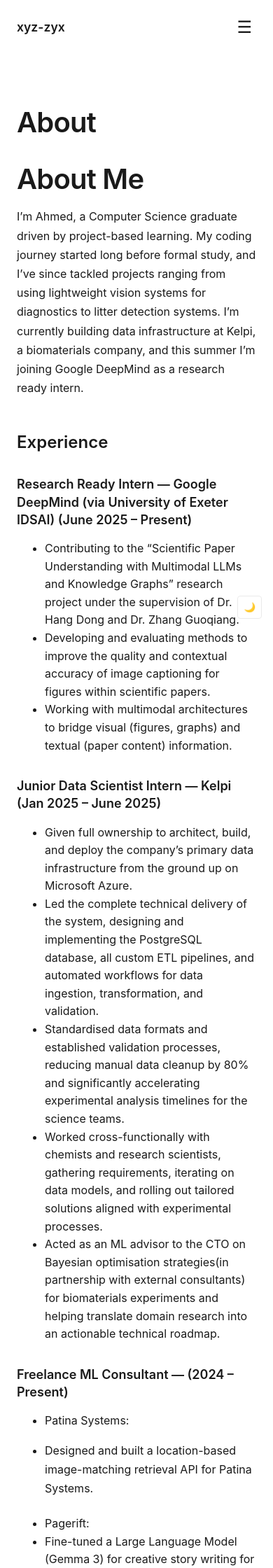
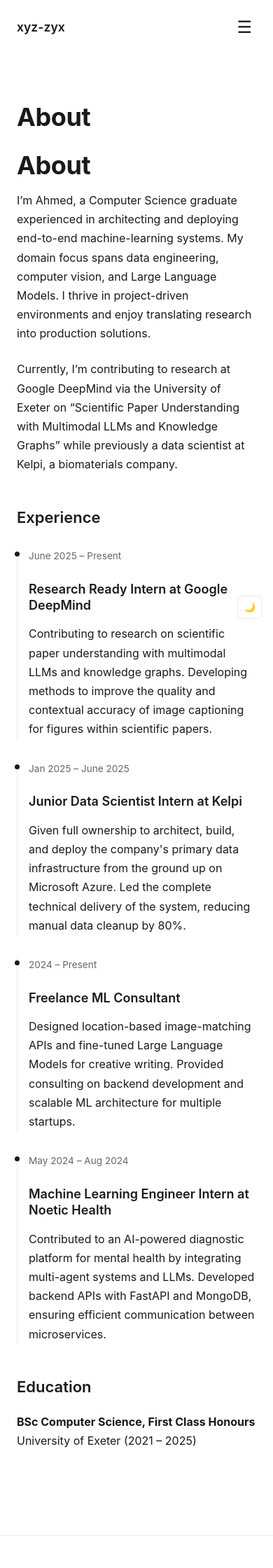
Before and after one commit to AMOHA-98/blogxyz, a Jekyll site: the page built from about.md, in a window 390 px wide. Shown: the top 2240 px of the page at 70% size. Built offline with Jekyll 4.4.1, drawn with Linux system fonts in a browser that asks for light colours; some of the changed text lies outside the part shown.

Commit message:
Revise About and Projects sections for enhanced clarity and structure. Updated personal description to reflect current expertise in machine learning and data engineering. Reorganized experience and project details into a timeline format for better readability. Adjusted CSS for improved typography and layout consistency across the site.

```diff
--- a/about.md
+++ b/about.md
@@ -4,56 +4,41 @@ title: About
 permalink: /about/
 ---
 
-# About Me
+# About
 
-I'm Ahmed, a Computer Science graduate driven by project-based learning. My coding journey started long before formal
-study, and I've since tackled projects ranging from using lightweight vision systems for diagnostics to litter detection
-systems. I'm currently building data infrastructure at Kelpi, a biomaterials company, and this summer I'm joining Google
-DeepMind as a research ready intern.
+I'm Ahmed, a Computer Science graduate experienced in architecting and deploying end-to-end machine-learning systems. My domain focus spans data engineering, computer vision, and Large Language Models. I thrive in project-driven environments and enjoy translating research into production solutions.
+
+Currently, I'm contributing to research at Google DeepMind via the University of Exeter on "Scientific Paper Understanding with Multimodal LLMs and Knowledge Graphs" while previously a data scientist at Kelpi, a biomaterials company.
 
 ## Experience
 
-### Research Ready Intern — Google DeepMind (via University of Exeter IDSAI) (June 2025 – Present)
+<div class="timeline">
+  <div class="timeline-item">
+    <span class="timeline-date">June 2025 – Present</span>
+    <h3 class="timeline-title">Research Ready Intern at Google DeepMind</h3>
+    <p>Contributing to research on scientific paper understanding with multimodal LLMs and knowledge graphs. Developing methods to improve the quality and contextual accuracy of image captioning for figures within scientific papers.</p>
+  </div>
 
-* Contributing to the "Scientific Paper Understanding with Multimodal LLMs and Knowledge Graphs" research project under the supervision of Dr. Hang Dong and Dr. Zhang Guoqiang.
-* Developing and evaluating methods to improve the quality and contextual accuracy of image captioning for figures within scientific papers.
-* Working with multimodal architectures to bridge visual (figures, graphs) and textual (paper content) information.
+  <div class="timeline-item">
+    <span class="timeline-date">Jan 2025 – June 2025</span>
+    <h3 class="timeline-title">Junior Data Scientist Intern at Kelpi</h3>
+    <p>Given full ownership to architect, build, and deploy the company's primary data infrastructure from the ground up on Microsoft Azure. Led the complete technical delivery of the system, reducing manual data cleanup by 80%.</p>
+  </div>
 
-### Junior Data Scientist Intern — Kelpi (Jan 2025 – June 2025)
+  <div class="timeline-item">
+    <span class="timeline-date">2024 – Present</span>
+    <h3 class="timeline-title">Freelance ML Consultant</h3>
+    <p>Designed location-based image-matching APIs and fine-tuned Large Language Models for creative writing. Provided consulting on backend development and scalable ML architecture for multiple startups.</p>
+  </div>
 
-* Given full ownership to architect, build, and deploy the company's primary data infrastructure from the ground up on Microsoft Azure.
-* Led the complete technical delivery of the system, designing and implementing the PostgreSQL database, all custom ETL pipelines, and automated workflows for data ingestion, transformation, and validation.
-* Standardised data formats and established validation processes, reducing manual data cleanup by 80% and significantly accelerating experimental analysis timelines for the science teams.
-* Worked cross-functionally with chemists and research scientists, gathering requirements, iterating on data models, and rolling out tailored solutions aligned with experimental processes.
-* Acted as an ML advisor to the CTO on Bayesian optimisation strategies(in partnership with external consultants) for biomaterials experiments and helping translate domain research into an actionable technical roadmap.
-
-### Freelance ML Consultant — (2024 – Present)
-
-* Patina Systems:
-* Designed and built a location-based image-matching retrieval API for Patina Systems.
-
-* Pagerift:
-* Fine-tuned a Large Language Model (Gemma 3) for creative story writing for Pagerift, integrating the DSPy framework to improve output quality.
-* Provided consulting on backend development and scalable ML architecture.
-
-### Machine Learning Engineer Intern — Noetic Health (May 2024 – Aug 2024)
-
-* Contributed to an AI-powered diagnostic platform for mental health by integrating multi-agent systems and LLMs (OpenAI, Claude, Groq) to create dynamic and empathetic user assessments.
-* Developed and maintained backend APIs with FastAPI and MongoDB, ensuring efficient communication between microservices.
-* Implemented safety and ethical guardrails to ensure responsible and secure AI usage.
-* Utilised AWS services to deploy and scale the platform in production.
+  <div class="timeline-item">
+    <span class="timeline-date">May 2024 – Aug 2024</span>
+    <h3 class="timeline-title">Machine Learning Engineer Intern at Noetic Health</h3>
+    <p>Contributed to an AI-powered diagnostic platform for mental health by integrating multi-agent systems and LLMs. Developed backend APIs with FastAPI and MongoDB, ensuring efficient communication between microservices.</p>
+  </div>
+</div>
 
 ## Education
 
-**BSc Computer Science, First Class Honours** (2021 – 2025)
-Key Modules: Advanced AI 3, Machine Learning, AI 2, Advanced Software Development, Advanced Algorithms, Autonomous Agents & Multi-Agent Systems, Distributed & Enterprise Software Development.
-
-## Technical Skills
-
-**Languages** — Python, JavaScript, SQL, TypeScript, C++.
-
-**AI/ML** — PyTorch, TensorFlow, Keras, Scikit-learn, FastAPI, Django, LLM Fine-Tuning, DSPy, Computer Vision (Object Detection, Image Retrieval), Multi-Agent Systems, Data Pre-processing & Optimisation.
-
-**Databases** — PostgreSQL, MongoDB, NoSQL.
-
-**Cloud & Tools** — Azure, AWS, Git, GitHub, CircleCI, Jupyter, Agile (Scrum).
+**BSc Computer Science, First Class Honours**
+University of Exeter (2021 – 2025)
--- a/assets/style.css
+++ b/assets/style.css
@@ -33,27 +33,27 @@ html, body {
 }
 
 h1 {
-  font-weight: 600;
-  font-size: 2.5rem;
+  font-weight: 700;
+  font-size: 2.25rem;
   margin-bottom: 1rem;
-  line-height: 1.2;
-  letter-spacing: -0.02em;
+  line-height: 1.1;
+  letter-spacing: -0.01em;
 }
 
 h2 {
   font-weight: 600;
-  font-size: 1.5rem;
+  font-size: 1.375rem;
   margin-top: 3rem;
   margin-bottom: 1.5rem;
-  line-height: 1.3;
+  line-height: 1.2;
 }
 
 h3 {
   font-weight: 600;
   font-size: 1.125rem;
-  margin-top: 2rem;
+  margin-top: 1.5rem;
   margin-bottom: 0.5rem;
-  line-height: 1.4;
+  line-height: 1.3;
 }
 
 h4 {
@@ -154,35 +154,46 @@ a:hover {
 }
 
 .hero {
-  margin-bottom: 4rem;
+  margin-bottom: 3rem;
 }
 
 .hero h1 {
-  font-size: 2.5rem;
-  margin-bottom: 1.5rem;
+  font-size: 2.25rem;
+  margin-bottom: 1rem;
   color: var(--text-color);
-  font-weight: 600;
-  line-height: 1.2;
+  font-weight: 700;
+  line-height: 1.1;
 }
 
 .hero .tagline {
   color: var(--muted-text);
-  margin-bottom: 2rem;
+  margin-bottom: 1.5rem;
   font-weight: 400;
   font-size: 1.125rem;
-  line-height: 1.5;
+  line-height: 1.4;
+  font-style: italic;
 }
 
 .hero .intro {
   font-size: 1rem;
-  line-height: 1.7;
+  line-height: 1.6;
   color: var(--text-color);
   margin-bottom: 0;
 }
 
+.nav-links-section {
+  margin-top: 2rem;
+  padding-top: 2rem;
+  border-top: 1px solid var(--border-color);
+}
+
+.nav-links-section p {
+  margin-bottom: 0.5rem;
+}
+
 @media (max-width: 768px) {
   .hero h1 {
-    font-size: 2rem;
+    font-size: 1.875rem;
   }
 
   .hero .tagline {
@@ -190,10 +201,7 @@ a:hover {
   }
 }
 
-/* Remove all fancy button styling - use simple text links */
-
 /* Simple clean cards */
-
 .card {
   border-bottom: 1px solid var(--border-color);
   padding-bottom: 2rem;
@@ -204,16 +212,6 @@ a:hover {
 .card:last-child {
   border-bottom: none;
   margin-bottom: 0;
-}
-
-/* Simple sections */
-section {
-  margin-bottom: 4rem;
-}
-
-section h2 {
-  margin-bottom: 2rem;
-  color: var(--text-color);
 }
 
 .card h3 {
@@ -227,6 +225,16 @@ section h2 {
   color: var(--text-color);
   line-height: 1.7;
   margin-bottom: 0;
+}
+
+/* Simple sections */
+section {
+  margin-bottom: 4rem;
+}
+
+section h2 {
+  margin-bottom: 2rem;
+  color: var(--text-color);
 }
 
 /* Post meta styling */
--- a/projects.md
+++ b/projects.md
@@ -4,33 +4,30 @@ title: Projects
 permalink: /projects/
 ---
 
-# Projects & Case Studies
+# Projects
 
-## Automatic Detection of Diabetic Retinopathy on Edge Devices (BSc Dissertation)
+<div class="timeline">
+  <div class="timeline-item">
+    <span class="timeline-date">2024</span>
+    <h3 class="timeline-title">Automatic Detection of Diabetic Retinopathy on Edge Devices</h3>
+    <p>Investigated and compared Vision Transformer (ViT) and CNN architectures for detecting diabetic retinopathy, focusing on deployment to resource-constrained hardware. Applied model optimisation techniques, including quantisation and pruning, to reduce model size and enable efficient inference on embedded devices.</p>
+  </div>
 
-* Investigated and compared Vision Transformer (ViT) and CNN architectures for detecting diabetic retinopathy, focusing on deployment to resource-constrained hardware.
-* Designed and implemented robust data-gathering and preprocessing pipelines for large-scale retinal image datasets to ensure valid training and evaluation splits.
-* Applied model optimisation techniques, including quantisation and pruning, to reduce model size and enable efficient inference on embedded devices.
-* Authored a formal dissertation covering methodology, experimental analysis, results, and deployment lessons learned.
+  <div class="timeline-item">
+    <span class="timeline-date">2024</span>
+    <h3 class="timeline-title">Location-Based Image Matching API — Patina Systems</h3>
+    <p>Designed a FastAPI microservice that performs geospatially-aware image matching as a core product component for a stealth-mode startup. Implemented GPU-accelerated feature extraction and approximate nearest-neighbour search for real-time image matching capabilities.</p>
+  </div>
 
-## Location-Based Image Matching API — Patina Systems
+  <div class="timeline-item">
+    <span class="timeline-date">2024</span>
+    <h3 class="timeline-title">Creative Writing LLM Fine-Tuning — Pagerift</h3>
+    <p>Fine-tuned a Large Language Model (Gemma 3) specifically for creative story writing, optimising the model for narrative coherence and stylistic consistency. Integrated the DSPy framework to improve model output quality through structured prompting and automated optimization techniques.</p>
+  </div>
 
-* Designed a FastAPI microservice that performs geospatially-aware image matching as a core product component for a stealth-mode startup.
-* Implemented GPU-accelerated feature extraction and approximate nearest-neighbour search for real-time image matching capabilities.
-* Packaged the service with containerisation and CI/CD for seamless deployment and scalability.
-* Delivered full technical documentation and hand-off while maintaining NDA confidentiality throughout the development process.
-
-## Creative Writing LLM Fine-Tuning — Pagerift
-
-* Fine-tuned a Large Language Model (Gemma 3) specifically for creative story writing, optimising the model for narrative coherence and stylistic consistency.
-* Integrated the DSPy framework to improve model output quality through structured prompting and automated optimization techniques.
-* Provided comprehensive consulting on backend development architecture and scalable ML deployment strategies.
-* Developed custom evaluation metrics for creative writing quality assessment and iterative model improvement.
-
-## No Stylist App — Fashion Similarity Retrieval
-
-* Built the machine-learning backend for a fashion application, handling large-scale image processing and similarity matching.
-* Designed and implemented a product-similarity image-retrieval model using ResNet-50, experimenting with contrastive and triplet loss functions to achieve higher accuracy.
-* Developed a core feature using a YOLOv8n model for clothing detection in user-uploaded images, enabling automated fashion item categorization.
-* Optimised large-scale image datasets and leveraged high-performance GPUs for model training and deployment.
-* Architected a sophisticated user avatar generation pipeline by chaining multiple deep learning models, including pose estimation, facial landmark detection, and generative adversarial networks for realistic avatar synthesis.
+  <div class="timeline-item">
+    <span class="timeline-date">2023</span>
+    <h3 class="timeline-title">No Stylist App — Fashion Similarity Retrieval</h3>
+    <p>Built the machine-learning backend for a fashion application, handling large-scale image processing and similarity matching. Designed and implemented a product-similarity image-retrieval model using ResNet-50, experimenting with contrastive and triplet loss functions to achieve higher accuracy.</p>
+  </div>
+</div>
```
Also changed, not shown: _layouts/home.html (+5 -23 lines).
